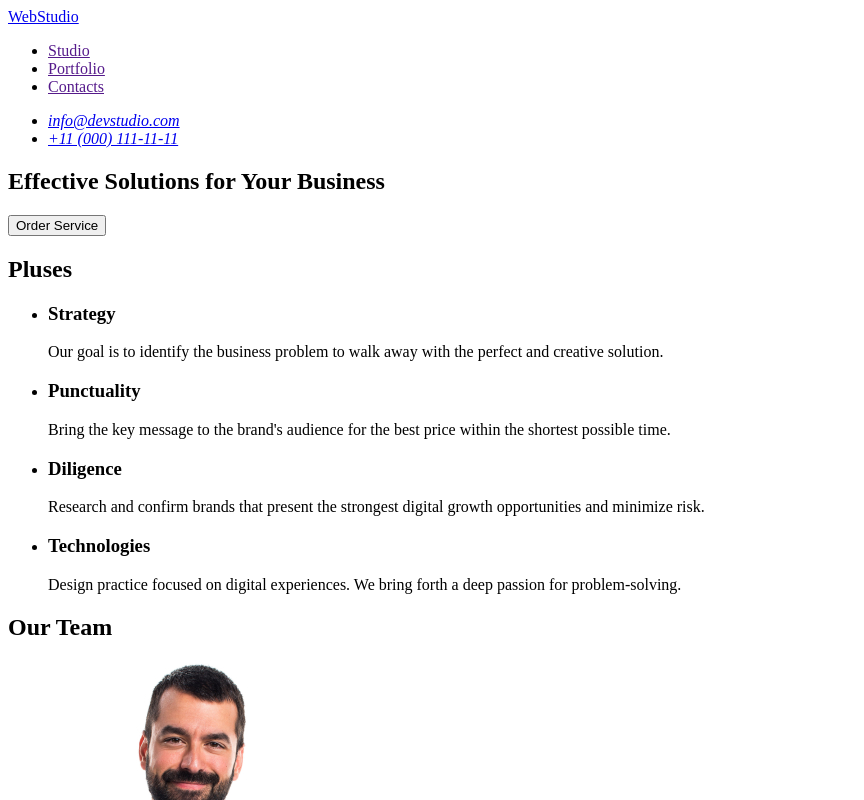
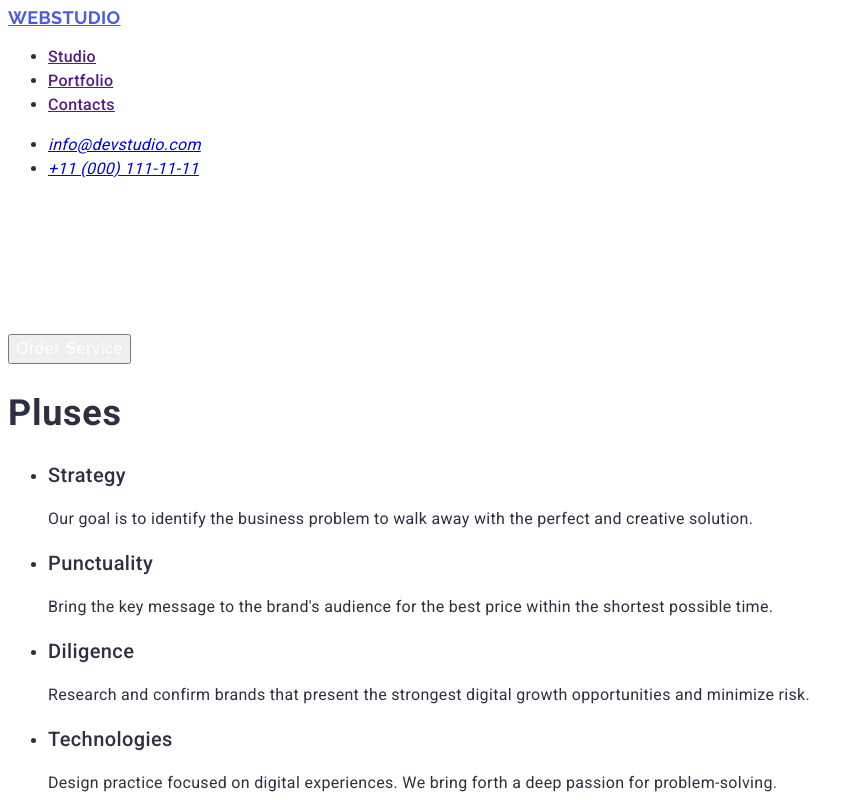
Before and after one commit to tsaigetsu/hm21, a plain HTML site: page index.html in a window 1280 px wide. Shown: the top 800 px of the page, without its empty margins (0-864 px from the left). Drawn offline with Linux system fonts and the light colour scheme.

Commit message:
2nd homework
i hope i dont need any updates meow

```diff
--- /dev/null
+++ b/css/styles.css
@@ -0,0 +1,117 @@
+body {
+    font-family: 'Roboto', sans-serif;
+    color: #2E2F42;
+}
+
+.wrapper {}
+
+.head {}
+
+.navigation {}
+
+.logo {
+    color: var(--IRIS, #4D5AE5);
+    font-family: Raleway;
+    font-size: 18px;
+    font-weight: 700;
+    line-height: 1.16em;
+    /* 116.667% */
+    letter-spacing: 0.02em;
+    text-transform: uppercase;
+}
+
+.studio {
+    font-family: Raleway;
+    font-size: 18px;
+    font-weight: 700;
+    line-height: 1.16em;
+    /* 116.667% */
+    letter-spacing: 0.02em;
+    text-transform: uppercase;
+}
+
+.page-list {}
+
+.page-list-item {
+    /* Body Medium */
+    font-size: 16px;
+    font-weight: 500;
+    line-height: 1.5em;
+    /* 150% */
+    letter-spacing: 0.02em;
+}
+
+.adress {}
+
+.adress-list {}
+
+.adress-item {
+    /* Body */
+    font-size: 16px;
+    line-height: 1.5em;
+    /* 150% */
+    letter-spacing: 0.02em;
+}
+
+.main {}
+
+.hero {}
+
+.main-heading {
+    color: var(--WHITE, #FFF);
+
+    /* Header 1 */
+    font-size: 56px;
+    font-weight: 700;
+    line-height: 1.07em;
+    /* 107.143% */
+    letter-spacing: 0.02em;
+}
+
+.button-order {
+    color: var(--WHITE, #FFF);
+
+    /* Button Text */
+    font-size: 16px;
+    font-weight: 500;
+    line-height: 1.5em;
+    /* 150% */
+    letter-spacing: 0.04em;
+}
+
+.pluses {}
+
+.second-heading {
+    /* Header 2 */
+    font-size: 36px;
+    font-weight: 700;
+    line-height: 1.11em;
+    /* 111.111% */
+    letter-spacing: 0.02em;
+    text-transform: capitalize;
+}
+
+.list-pluses {}
+
+.third-heading {
+    /* Header 3 */
+    font-size: 20px;
+    font-weight: 500;
+    line-height: 1.2em;
+    /* 120% */
+    letter-spacing: 0.02em;
+}
+
+.paragraf {
+    /* Body */
+    font-size: 16px;
+    line-height: 1.5em;
+    /* 150% */
+    letter-spacing: 0.02em;
+}
+
+.our-team {}
+
+.our-team-image {}
+
+.footer {}
--- a/index.html
+++ b/index.html
@@ -5,87 +5,101 @@
     <meta charset="UTF-8">
     <meta name="viewport" content="width=device-width, initial-scale=1.0">
     <title>Document</title>
+    <link rel="stylesheet" href="./css/styles.css">
+    <link rel="preconnect" href="https://fonts.googleapis.com">
+    <link rel="preconnect" href="https://fonts.gstatic.com" crossorigin>
+    <link
+        href="https://fonts.googleapis.com/css2?family=Raleway:ital,wght@0,700;1,700&family=Roboto:wght@400;500;700&display=swap"
+        rel="stylesheet">
 </head>
 
 <body>
-    <header>
-        <nav>
-            <a href="./index.html">WebStudio</a>
-            <ul>
-                <li><a href=''>Studio</a></li>
-                <li><a href=''>Portfolio</a></li>
-                <li><a href=''>Contacts</a></li>
+    <div class="wrapper">
+        <header class="head">
+            <nav class="navigation">
+                <a href="./index.html" class="logo">Web<span class="studio">Studio</span></a>
+                <ul class="page-list">
+                    <li><a href='' class="page-list-item">Studio</a></li>
+                    <li><a href='' class="page-list-item">Portfolio</a></li>
+                    <li><a href='' class="page-list-item">Contacts</a></li>
                 </ul>
 
             </nav>
-        <address>
-            <ul>
-                <li><a href="mailto:info@devstudio.com">info@devstudio.com</a></li>
-                <li><a href="tel:+110001111111">+11 (000) 111-11-11</a></li>
+            <address class="adress">
+                <ul class="adress-list">
+                    <li><a href="mailto:info@devstudio.com" class="adress-item">info@devstudio.com</a></li>
+                    <li><a href="tel:+110001111111" class="adress-item">+11 (000) 111-11-11</a></li>
                 </ul>
             </address>
-        <div class="contacts"></div>
         </header>
-    <main>
-        <section>
-            <h1>Effective Solutions for Your Business</h1>
-            <button type="button">Order Service</button>
+        <main class="main">
+            <section class="hero">
+                <h1 class="main-heading">Effective Solutions for Your Business</h1>
+                <button type="button" class="button-order">Order Service</button>
             </section>
-        <section>
-            <h2>Pluses</h2>
-            <ul>
+            <section class="pluses">
+                <h2 class="second-heading">Pluses</h2>
+                <ul class="list-pluses">
                     <li>
-                    <h3>Strategy</h3>
-                    <p>Our goal is to identify the business problem to walk away with the perfect and creative solution.
+                        <h3 class="third-heading">Strategy</h3>
+                        <p class="paragraf">Our goal is to identify the business problem to walk away with
+                            the
+                            perfect and creative solution.
                         </p>
                     </li>
                     <li>
-                    <h3>Punctuality</h3>
-                    <p>Bring the key message to the brand's audience for the best price within the shortest possible
+                        <h3 class="third-heading">Punctuality</h3>
+                        <p class="paragraf">Bring the key message to the brand's audience for the best price
+                            within the shortest possible
                             time.</p>
                     </li>
                     <li>
-                    <h3>Diligence</h3>
-                    <p>Research and confirm brands that present the strongest digital growth opportunities and minimize
+                        <h3 class="third-heading">Diligence</h3>
+                        <p class="paragraf">Research and confirm brands that present the strongest digital
+                            growth opportunities and minimize
                             risk.</p>
                     </li>
                     <li>
-                    <h3>Technologies</h3>
-                    <p>Design practice focused on digital experiences. We bring forth a deep passion for
+                        <h3 class="third-heading">Technologies</h3>
+                        <p class="paragraf">Design practice focused on digital experiences. We bring forth a
+                            deep passion for
                             problem-solving.</p>
                     </li>
                 </ul>
             </section>
-        <section>
-            <h2>Our Team</h2>
+            <section class="our-team">
+                <h2 class="second-heading">Our Team</h2>
                 <ul>
                     <li>
-                    <img src="./images/mark.jpg" width="264" alt="Mark's photo">
-                    <h3>Mark Guerrero</h3>
-                    <p>Product Designer</p>
+                        <img src="./images/mark.jpg" width="264" alt="Mark's photo" class="our-team-image">
+                        <h3 class="third-heading">Mark Guerrero</h3>
+                        <p class="paragraf">Product Designer</p>
                     </li>
                     <li>
-                    <img src="./images/tom.jpg" width="264" alt="Tom's photo">
-                    <h3>Tom Ford</h3>
-                    <p>Frontend Developer</p>
+                        <img src="./images/tom.jpg" width="264" alt="Tom's photo" class="our-team-image">
+                        <h3 class="third-heading">Tom Ford</h3>
+                        <p class="paragraf">Frontend Developer</p>
                     </li>
                     <li>
-                    <img src="./images/camila.jpg" width="264" alt="Camila's photo">
-                    <h3>Camila Garcia</h3>
-                    <p>Marketing</p>
+                        <img src="./images/camila.jpg" width="264" alt="Camila's photo" class="our-team-image">
+                        <h3 class="third-heading">Camila Garcia</h3>
+                        <p class="paragraf">Marketing</p>
                     </li>
                     <li>
-                    <img src="./images/daniel.jpg" width="264" alt="Daniel's photo">
-                    <h3>Daniel Wilson</h3>
-                    <p>UI Designer</p>
+                        <img src="./images/daniel.jpg" width="264" alt="Daniel's photo" class="our-team-image">
+                        <h3 class="third-heading">Daniel Wilson</h3>
+                        <p class="paragraf">UI Designer</p>
                     </li>
                 </ul>
             </section>
         </main>
-    <footer>
-        <a href="./index.html">WebStudio</a>
-        <p>Increase the flow of customers and sales for your business with digital marketing & growth solutions.</p>
+        <footer class="footer">
+            <a href="./index.html" class="logo">Web<span class="studio">Studio</span></a>
+            <p class="paragraf">Increase the flow of customers and <br> sales for your business with digital <br>
+                marketing &
+                growth solutions.</p>
         </footer>
+    </div>
 </body>
 
 </html>
```
Lines whose indentation alone changed are shown as unchanged.
